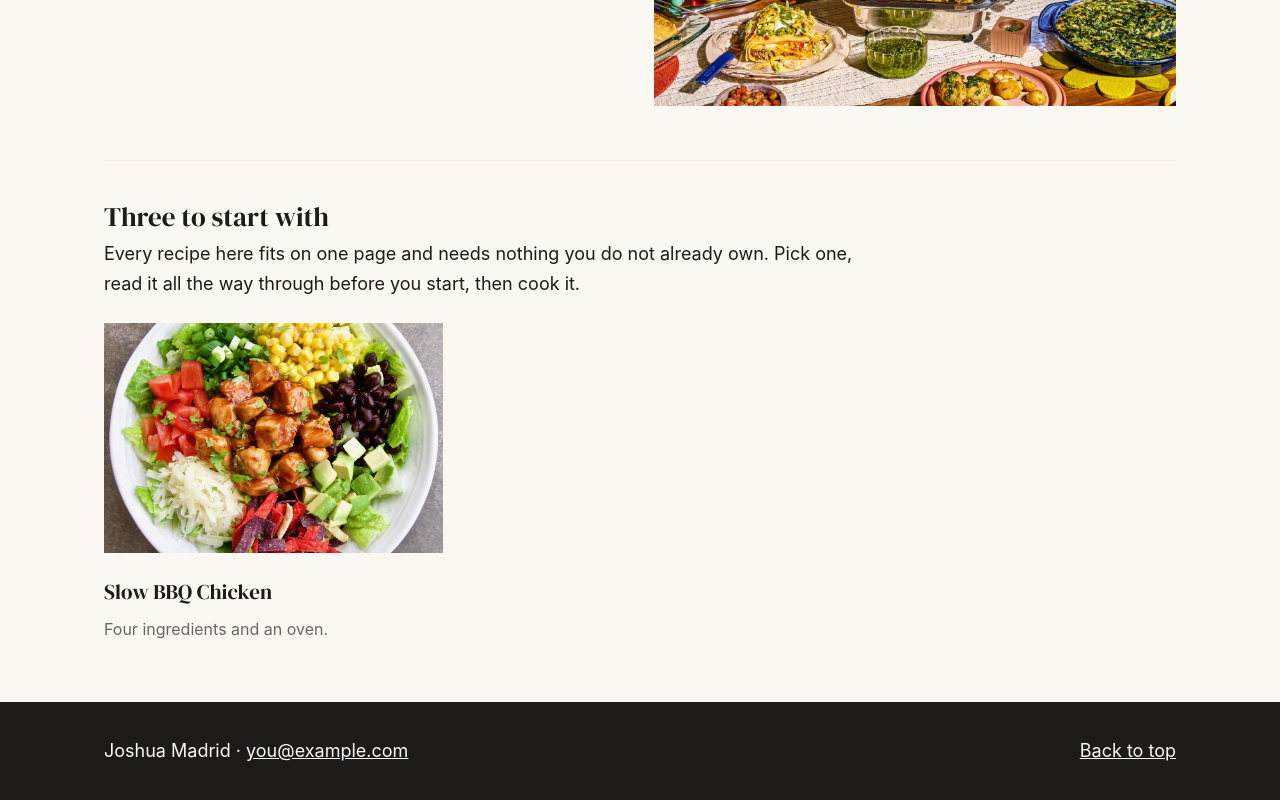
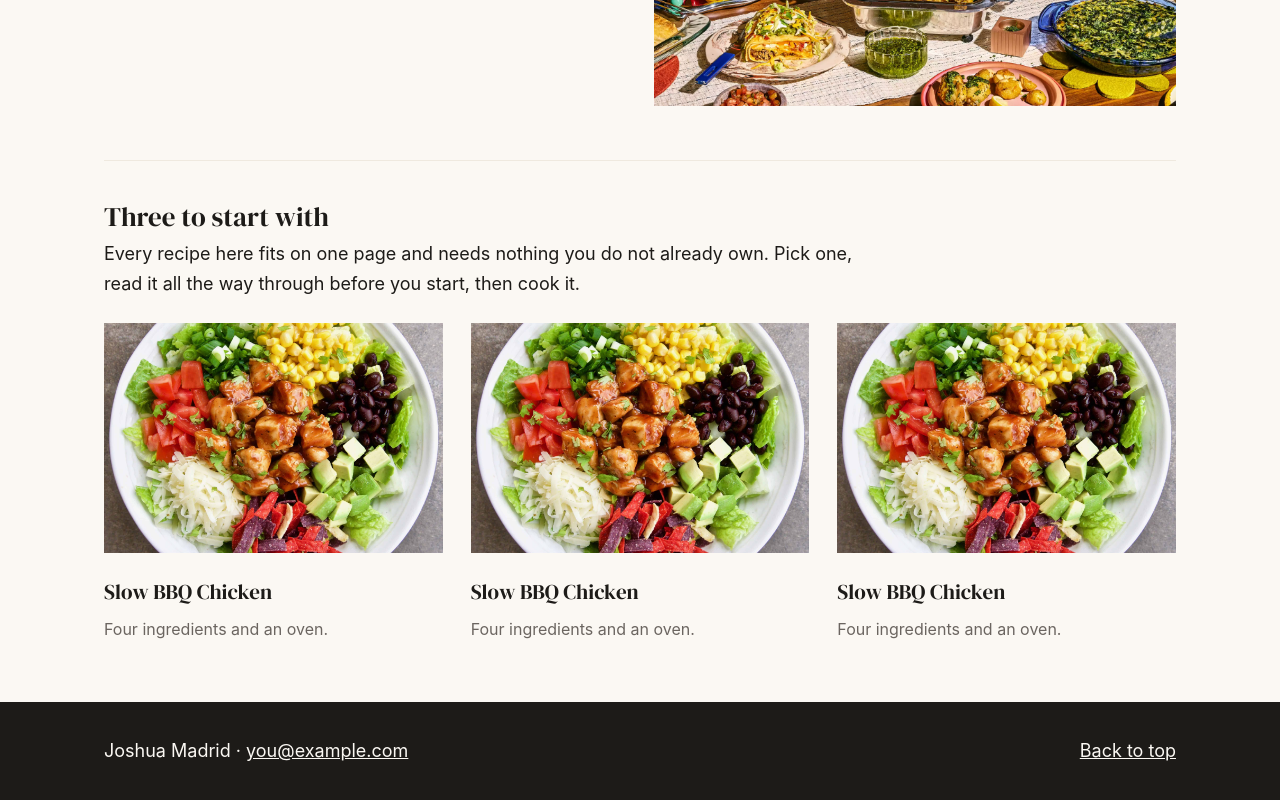
Before and after one commit to JoshuaMadrid/practice-4-joshuamadrid, a plain HTML site: page index.html in a window 1280 px wide. Shown: the part 390-1190 px from the top of the page. Drawn offline with Linux system fonts and the light colour scheme.

Commit message:
three cards

```diff
--- a/index.html
+++ b/index.html
@@ -62,6 +62,19 @@
                 <h3>Slow BBQ Chicken</h3>
                 <p>Four ingredients and an oven.</p>
             </article>
+
+            <article class="card">
+                <img src="images/bbq-chicken-card.jpeg" alt="BBQ chicken thighs">
+                <h3>Slow BBQ Chicken</h3>
+                <p>Four ingredients and an oven.</p>
+            </article>
+
+            <article class="card">
+                <img src="images/bbq-chicken-card.jpeg" alt="BBQ chicken thighs">
+                <h3>Slow BBQ Chicken</h3>
+                <p>Four ingredients and an oven.</p>
+            </article>
+
         </section>
 
     </main>
```
